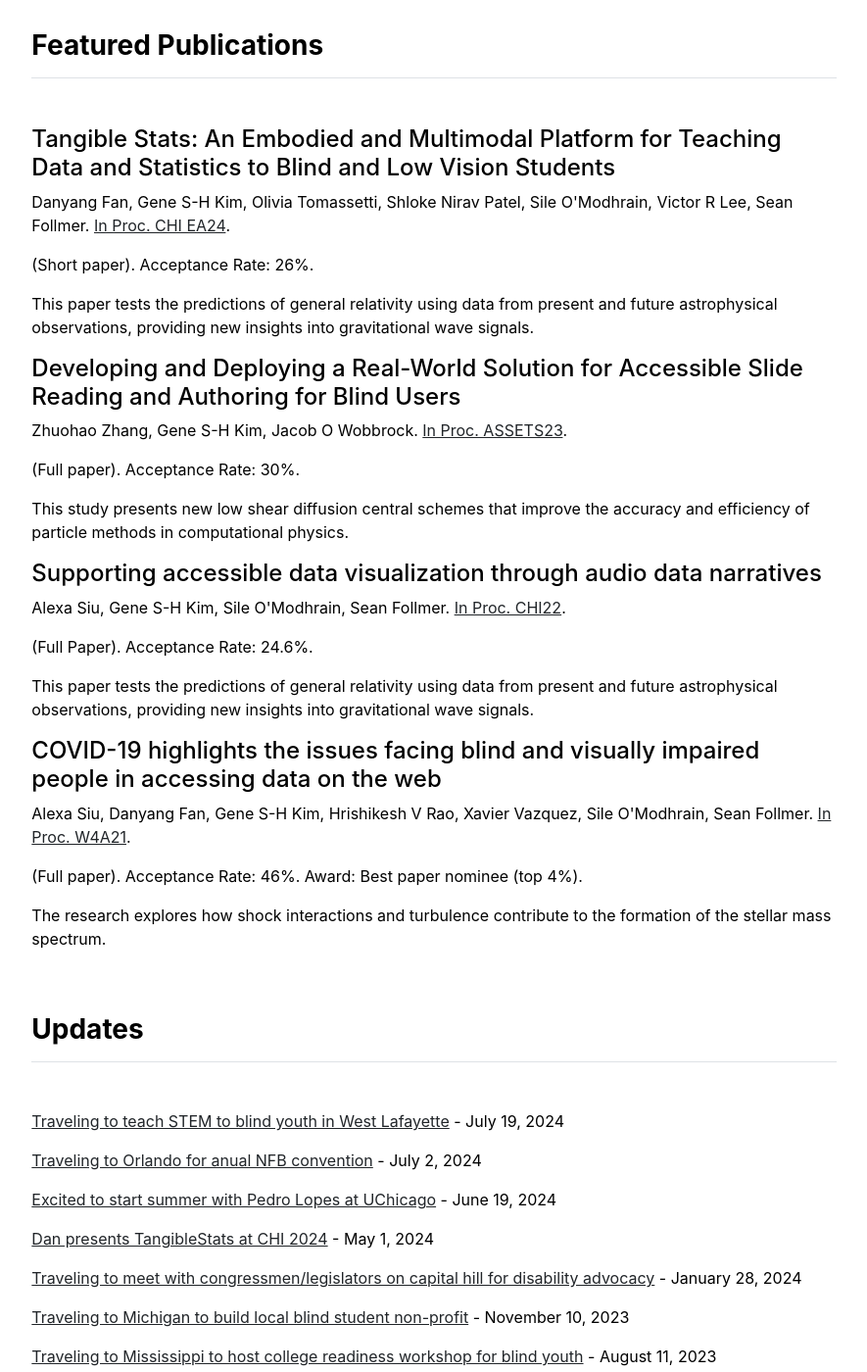
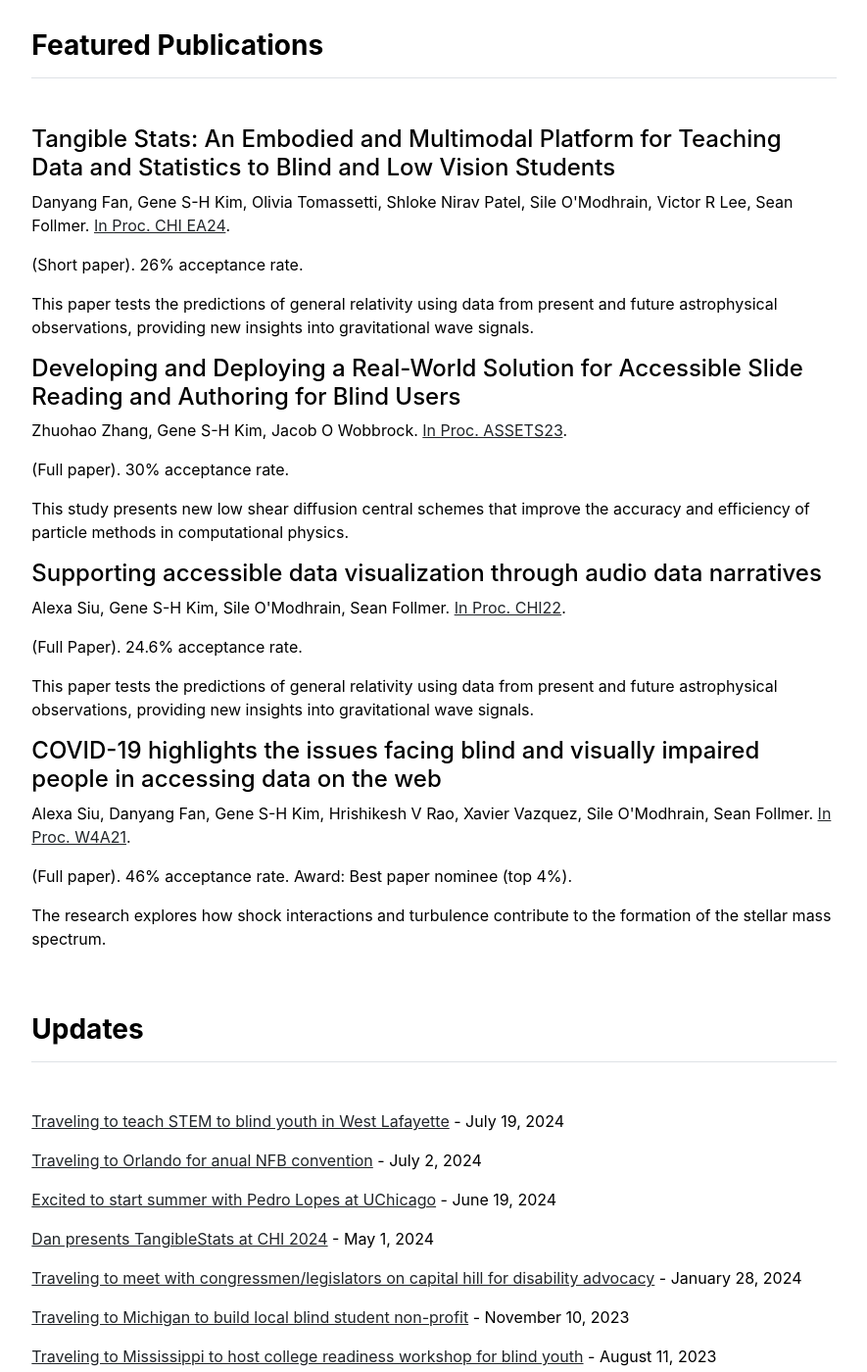
Before and after one commit to geneshkim/geneshkim.github.io, a Jekyll site: the page built from index.md, in a window 1280 px wide and 1400 px high, scrolled down 1233 px. Shown: the whole window at 98% size, without its empty margins (197-1082 px from the left). Built offline with Jekyll 4.4.1, drawn with Linux system fonts in a browser that asks for light colours.

```diff
--- a/_includes/publications.html
+++ b/_includes/publications.html
@@ -11,7 +11,7 @@
         <p>
           {{ item.paper_type }}.
           {% if item.acceptance_rate %}
-            Acceptance Rate: {{ item.acceptance_rate }}.
+            {{ item.acceptance_rate }} acceptance rate.
           {% endif %}
           {% if item.award %}
             Award: {{ item.award }}.
@@ -30,7 +30,7 @@
         <p>
           {{ item.paper_type }}.
           {% if item.acceptance_rate %}
-            Acceptance Rate: {{ item.acceptance_rate }}.
+            {{ item.acceptance_rate }} acceptance rate.
           {% endif %}
           {% if item.award %}
             Award: {{ item.award }}.
```
